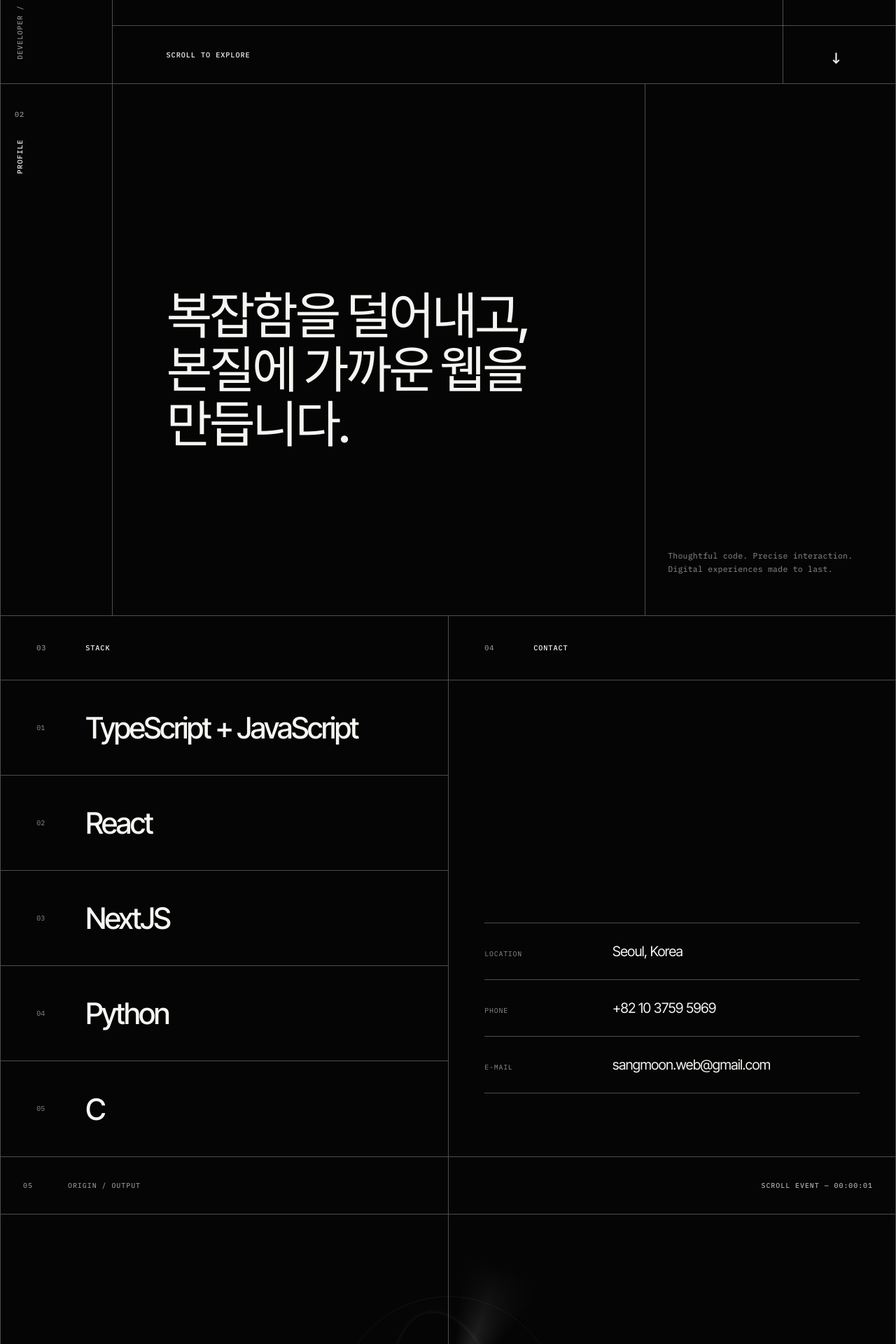
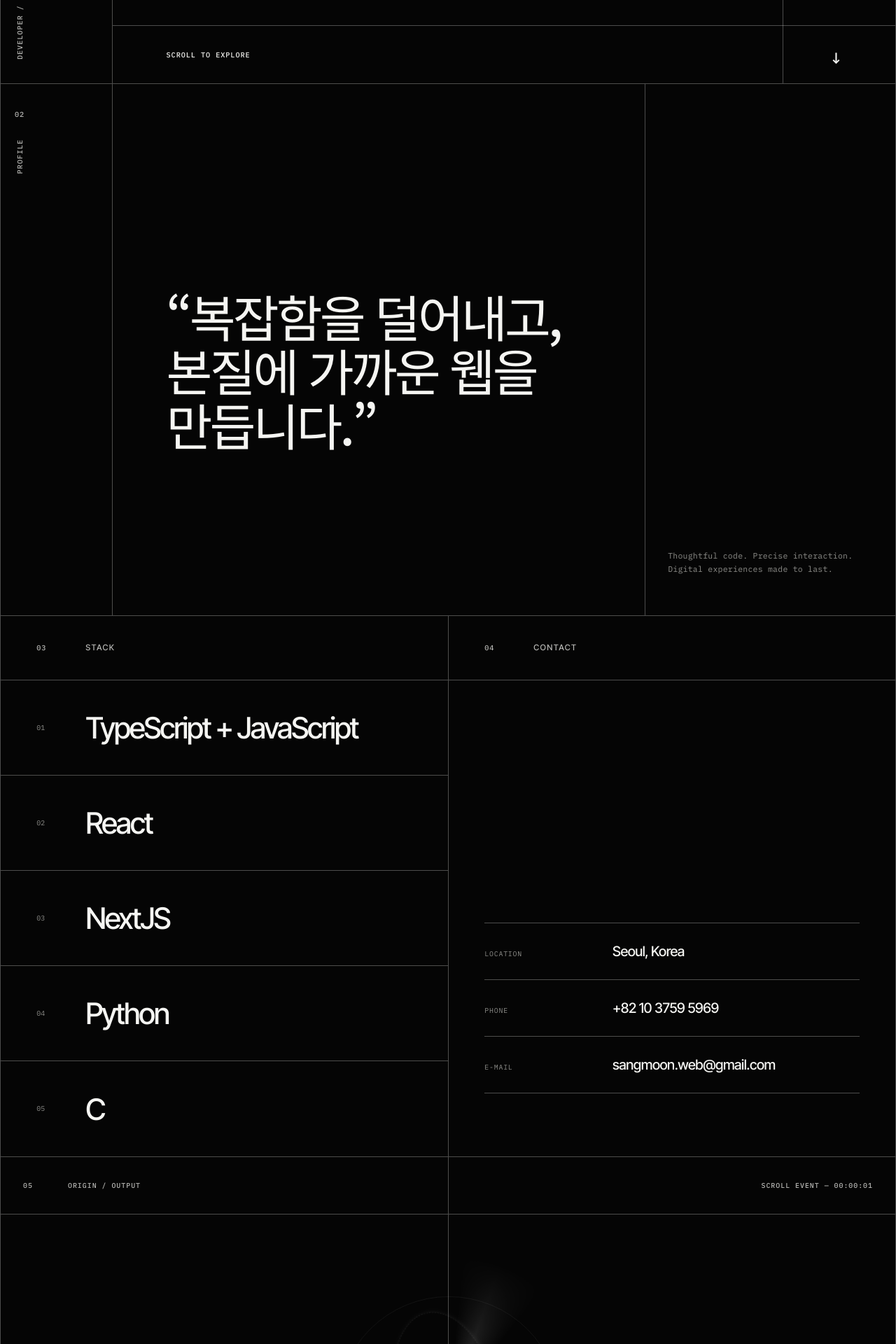
Before and after one commit to webmooncity/sangmoon-park-web, a React (Vite) app: page / in a window 1280 px wide. Shown: the part 680-2600 px from the top of the page at 70% size. Built offline with nearby package versions, Linux system fonts and the light colour scheme.

Commit message:
Refine portfolio typography hierarchy

```diff
--- a/src/App.css
+++ b/src/App.css
@@ -79,7 +79,7 @@ footer {
   align-items: flex-start;
   padding: 34px 20px;
   border-right: 1px solid var(--line);
-  color: var(--muted);
+  color: var(--marker);
 }
 
 .hero-index span:last-child {
@@ -150,12 +150,12 @@ h1 span {
   position: relative;
   padding: 36px 20px;
   border-right: 1px solid var(--line);
-  color: var(--muted);
+  color: var(--marker);
 }
 
 .section-label p {
   margin: 28px 0 0;
-  color: var(--white);
+  color: inherit;
   writing-mode: vertical-rl;
   transform: rotate(180deg);
 }
@@ -171,9 +171,10 @@ h1 span {
   max-width: 950px;
   margin: 0;
   font-size: clamp(2.9rem, 5.6vw, 6rem);
+  font-family: var(--kr-display);
   font-weight: 500;
   line-height: 1.08;
-  letter-spacing: -0.065em;
+  letter-spacing: -0.055em;
   word-break: keep-all;
 }
 
@@ -215,15 +216,18 @@ h1 span {
   min-height: 92px;
   padding: 0 clamp(24px, 4vw, 64px);
   border-bottom: 1px solid var(--line);
+  color: var(--marker);
 }
 
 .detail-heading span {
-  color: var(--muted);
+  color: inherit;
+  font-family: var(--mono);
 }
 
 .detail-heading h2 {
   margin: 0;
-  font: inherit;
+  font: 500 0.72rem/1 var(--display);
+  letter-spacing: 0.12em;
 }
 
 .stack-list {
@@ -258,6 +262,7 @@ h1 span {
 }
 
 .stack-list strong {
+  font-family: var(--display);
   font-size: clamp(1.8rem, 3.3vw, 3.6rem);
   font-weight: 500;
   letter-spacing: -0.055em;
@@ -301,6 +306,8 @@ h1 span {
   margin: 0;
   width: fit-content;
   font-size: clamp(1rem, 1.55vw, 1.35rem);
+  font-family: var(--display);
+  font-weight: 500;
   letter-spacing: -0.025em;
 }
 
@@ -354,7 +361,7 @@ footer a:focus-visible::after {
   min-height: 82px;
   padding: 0 32px;
   border-bottom: 1px solid var(--line);
-  color: var(--muted);
+  color: var(--marker);
   font: 500 0.62rem/1 var(--mono);
   letter-spacing: 0.1em;
 }
@@ -375,7 +382,7 @@ footer a:focus-visible::after {
 }
 
 .singularity-topline p:last-child {
-  color: rgba(245, 245, 242, 0.7);
+  color: inherit;
 }
 
 .impact-field {
@@ -562,6 +569,7 @@ footer a:focus-visible::after {
   margin: 52px 0 56px;
   font-size: clamp(4.2rem, 10.8vw, 11.2rem);
   color: var(--white);
+  font-family: var(--display);
   font-weight: 500;
   line-height: 0.78;
   letter-spacing: -0.075em;
--- a/src/App.tsx
+++ b/src/App.tsx
@@ -42,9 +42,9 @@ function App() {
 
         <div className="profile-main">
           <h2 id="profile-title">
-            복잡함을 덜어내고,
+            “복잡함을 덜어내고,
             <br />
-            본질에 가까운 웹을 만듭니다.
+            본질에 가까운 웹을 만듭니다.”
           </h2>
 
         </div>
--- a/src/index.css
+++ b/src/index.css
@@ -1,7 +1,7 @@
-@import url('https://fonts.googleapis.com/css2?family=IBM+Plex+Mono:wght@400;500&family=Inter+Tight:wght@400;500;600&display=swap');
+@import url('https://fonts.googleapis.com/css2?family=IBM+Plex+Mono:wght@400;500&family=Inter+Tight:wght@400;500;600&family=Noto+Sans+KR:wght@400;500;600&display=swap');
 
 :root {
-  font-family: 'Inter Tight', 'Helvetica Neue', Arial, sans-serif;
+  font-family: var(--display);
   color: #f5f5f2;
   background: #050505;
   font-synthesis: none;
@@ -11,6 +11,9 @@
   --white: #f5f5f2;
   --muted: #8c8c88;
   --line: rgba(245, 245, 242, 0.3);
+  --marker: rgba(245, 245, 242, 0.74);
+  --display: 'Inter Tight', 'Helvetica Neue', Arial, sans-serif;
+  --kr-display: 'Noto Sans KR', 'Apple SD Gothic Neo', sans-serif;
   --mono: 'IBM Plex Mono', 'SFMono-Regular', Consolas, monospace;
 }
 
```
